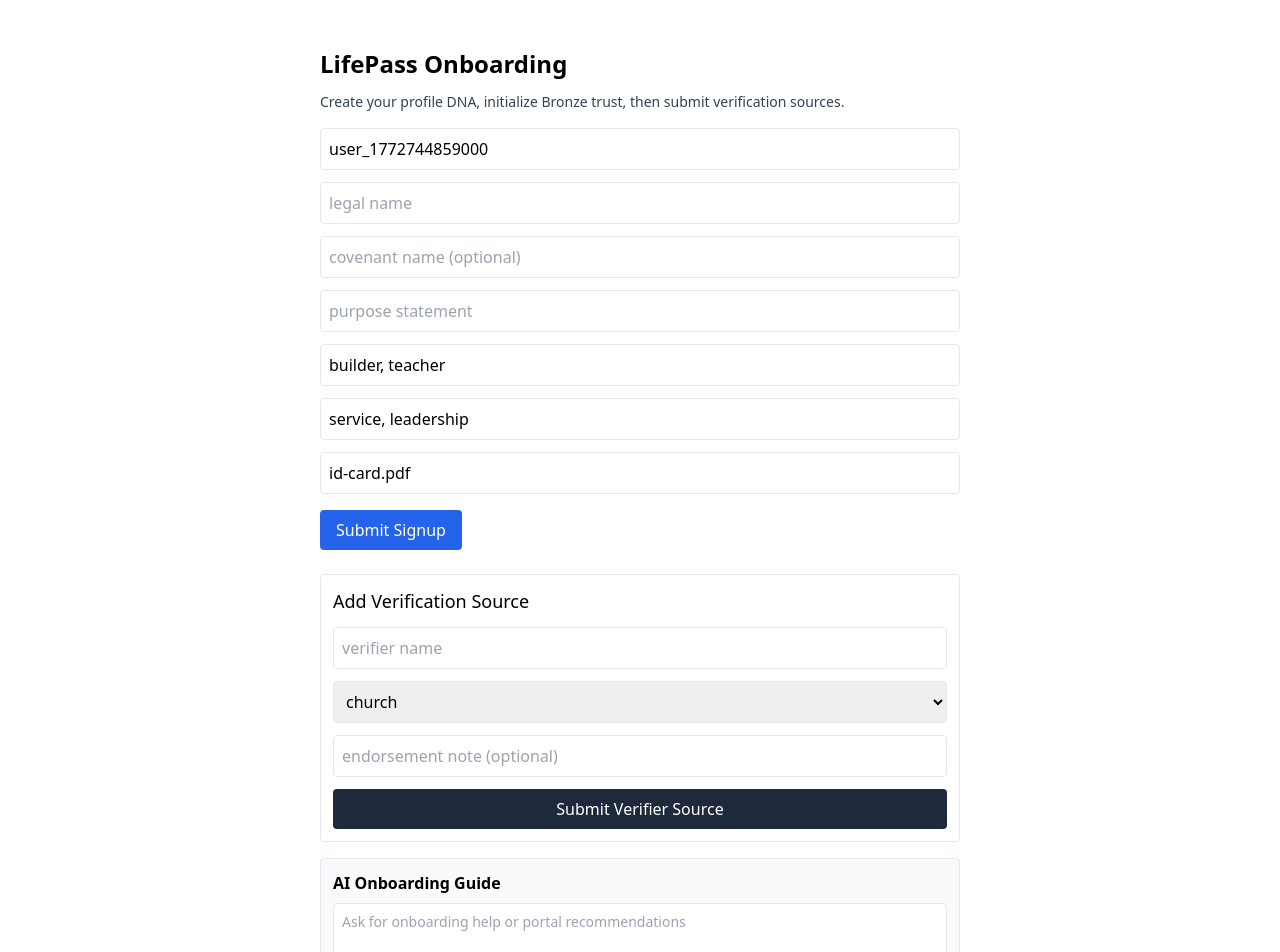
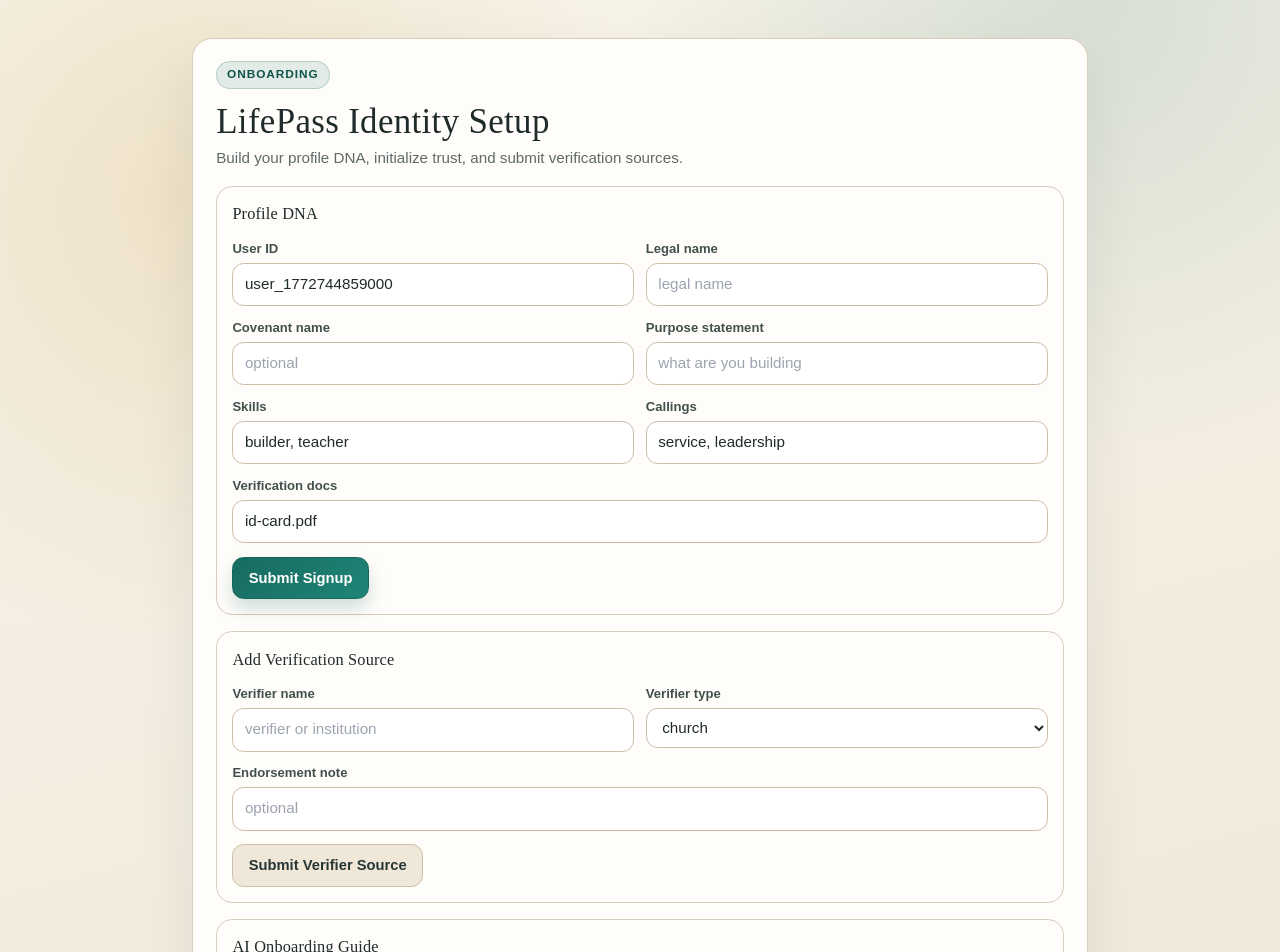
Before and after one commit to lifeservicesaccess/lifepass-monorepo, a Next.js app in the folder apps/web/: page /signup in a window 1280 px wide. Shown: the top 952 px of the page. Built offline with nearby package versions, Linux system fonts and the light colour scheme; no server answers; what @rainbow-me/rainbowkit, @wagmi/core, wagmi would draw is missing.

Commit message:
feat(web): LifePass design system visual refresh across all pages

```diff
--- a/apps/web/components/GuideChat.js
+++ b/apps/web/components/GuideChat.js
@@ -35,23 +35,30 @@ export default function GuideChat({ userId }) {
   }
 
   return (
-    <section className="border rounded p-3 mt-4 bg-slate-50">
-      <h3 className="font-semibold mb-2">AI Onboarding Guide</h3>
+    <section className="lp-panel">
+      <h3 className="lp-panel-title">AI Onboarding Guide</h3>
+      <p className="lp-subtitle">Ask for next steps, trust-building ideas, or portal recommendations.</p>
+      <div style={{ marginTop: '0.72rem' }}>
+        <label className="lp-label" htmlFor="guideMessage">Message</label>
         <textarea
-        className="w-full border rounded p-2 text-sm"
+          id="guideMessage"
+          className="lp-textarea"
           rows={3}
           value={message}
           onChange={(e) => setMessage(e.target.value)}
           placeholder="Ask for onboarding help or portal recommendations"
         />
+      </div>
+      <div className="lp-actions">
         <button
-        className="mt-2 bg-slate-900 text-white px-3 py-1 rounded disabled:opacity-50"
+          className="lp-button-secondary"
           disabled={!message || !userId || loading}
           onClick={askGuide}
         >
           {loading ? 'Asking...' : 'Ask Guide'}
         </button>
-      {reply ? <p className="text-sm mt-3">{reply}</p> : null}
+      </div>
+      {reply ? <p className="lp-status">{reply}</p> : null}
     </section>
   );
 }
--- a/apps/web/pages/dashboard.js
+++ b/apps/web/pages/dashboard.js
@@ -23,7 +23,7 @@ export default function DashboardPage() {
       const res = await axios.get(apiPath(`/users/${encodeURIComponent(userId)}/dashboard`));
       if (res.data?.success) {
         setData(res.data);
-        setStatus('Loaded');
+        setStatus('Loaded profile and trust snapshot.');
       } else {
         setStatus(res.data?.error || 'Failed to load dashboard');
       }
@@ -34,25 +34,46 @@ export default function DashboardPage() {
   }
 
   return (
-    <main className="max-w-2xl mx-auto p-4 mt-8">
-      <h1 className="text-2xl font-semibold mb-3">LifePass Dashboard</h1>
-      <div className="flex gap-2">
-        <input className="border rounded p-2 flex-1" value={userId} onChange={(e) => setUserId(e.target.value)} placeholder="Enter userId" />
-        <button className="bg-slate-900 text-white px-4 rounded" onClick={loadDashboard} disabled={!userId}>Load</button>
+    <main className="lp-page">
+      <div className="lp-shell">
+        <span className="lp-kicker">Trust Lens</span>
+        <h1 className="lp-title">LifePass Dashboard</h1>
+        <p className="lp-subtitle">Fetch a user snapshot to inspect profile, trust level, and mint readiness context.</p>
+
+        <section className="lp-panel">
+          <h2 className="lp-panel-title">Lookup</h2>
+          <div className="lp-grid lp-grid-2" style={{ marginTop: '0.76rem' }}>
+            <div>
+              <label className="lp-label" htmlFor="dashboardUserId">User ID</label>
+              <input
+                id="dashboardUserId"
+                className="lp-input"
+                value={userId}
+                onChange={(e) => setUserId(e.target.value)}
+                placeholder="Enter userId"
+              />
+            </div>
+            <div className="lp-actions" style={{ alignItems: 'end', marginTop: 0 }}>
+              <button className="lp-button" onClick={loadDashboard} disabled={!userId}>Load Snapshot</button>
+            </div>
+          </div>
+          {status ? <p className="lp-status">{status}</p> : null}
+        </section>
+
+        {data ? (
+          <section className="lp-panel">
+            <h2 className="lp-panel-title">Snapshot</h2>
+            <div className="lp-kv">
+              <p><span>Name:</span>{data.profile?.name || 'N/A'}</p>
+              <p><span>Purpose:</span>{data.profile?.purpose || 'N/A'}</p>
+              <p><span>Verification:</span>{data.profile?.verificationStatus || 'N/A'}</p>
+              <p><span>Trust score:</span>{data.trust?.score}</p>
+              <p><span>Trust level:</span>{data.trust?.level}</p>
+              <p><span>Reason:</span>{data.trust?.reason}</p>
+            </div>
+          </section>
+        ) : null}
       </div>
-      {status ? <p className="mt-3 text-sm">{status}</p> : null}
-      {data ? (
-        <section className="mt-4 border rounded p-3 bg-white">
-          <h2 className="font-semibold">Profile</h2>
-          <p className="text-sm">Name: {data.profile?.name || 'N/A'}</p>
-          <p className="text-sm">Purpose: {data.profile?.purpose || 'N/A'}</p>
-          <p className="text-sm">Verification: {data.profile?.verificationStatus || 'N/A'}</p>
-          <h3 className="font-semibold mt-3">Trust Score</h3>
-          <p className="text-sm">Score: {data.trust?.score}</p>
-          <p className="text-sm">Level: {data.trust?.level}</p>
-          <p className="text-sm">Reason: {data.trust?.reason}</p>
-        </section>
-      ) : null}
     </main>
   );
 }
--- a/apps/web/pages/index.js
+++ b/apps/web/pages/index.js
@@ -2,7 +2,6 @@ import React, { useState } from 'react';
 import axios from 'axios';
 import Link from 'next/link';
 
-// Import RainbowKit and wagmi hooks for wallet connection
 import { ConnectButton } from '@rainbow-me/rainbowkit';
 import { useAccount } from 'wagmi';
 
@@ -14,7 +13,6 @@ function normalizeBaseUrl(baseUrl) {
 function apiPath(pathname) {
   const configured = normalizeBaseUrl(process.env.NEXT_PUBLIC_API_BASE_URL);
   if (!configured) {
-    // In local dev, relative paths rely on Next.js rewrites in next.config.js.
     return pathname;
   }
   return `${configured}${pathname}`;
@@ -32,29 +30,18 @@ function apiTargetLabel() {
   return 'relative paths (same origin)';
 }
 
-/**
- * Home page for the LifePass web portal.  This simple interface allows a user to
- * input their birth year and wallet address, submit a zero‑knowledge proof of
- * being over 18, and mint a LifePass Soulbound Token via the backend API.  In a
- * real application the proof would be generated off‑chain using snarkjs and
- * integrated with a wallet provider such as WalletConnect or MetaMask.
- */
 export default function Home() {
   const [birthYear, setBirthYear] = useState('');
   const [status, setStatus] = useState('');
   const apiTarget = apiTargetLabel();
 
-  // Retrieve the connected wallet address from wagmi.  When the user
-  // connects their wallet via the ConnectButton, this hook will update.
   const { address: wallet } = useAccount();
 
   async function handleMint() {
     try {
-      setStatus('Generating proof…');
+      setStatus('Generating proof...');
       const currentYear = new Date().getFullYear();
       const is_over_18 = currentYear - parseInt(birthYear || '0', 10) >= 18 ? 1 : 0;
-      // Submit the proof. In local/demo mode we send a bytes-like placeholder that
-      // matches the API contract while publicSignals carries the age predicate.
       const proofRes = await axios.post(apiPath('/proof/submit'), {
         proof: '0x1234',
         publicSignals: { is_over_18 }
@@ -63,7 +50,7 @@ export default function Home() {
         setStatus('Proof failed: ' + (proofRes.data.error || 'unknown error'));
         return;
       }
-      setStatus('Proof verified. Minting token…');
+      setStatus('Proof verified. Minting token...');
       const tokenId = Math.floor(Math.random() * 1e9);
       const meta = {
         purpose: 'LifePass',
@@ -72,9 +59,6 @@ export default function Home() {
         didUri: ''
       };
       const mintRes = await axios.post(apiPath('/sbt/mint'), {
-        // Use the connected wallet address for minting.  The backend will
-        // submit the transaction on behalf of the user.  Ensure the user
-        // has connected a wallet before attempting to mint.
         to: wallet,
         tokenId,
         metadata: meta
@@ -82,15 +66,13 @@ export default function Home() {
       if (!mintRes.data.success) {
         const reasonSuffix = mintRes.data.reason ? ` (reason: ${mintRes.data.reason})` : '';
         setStatus('Mint failed: ' + (mintRes.data.error || 'unknown error') + reasonSuffix);
-      } else {
-        if (mintRes.data.simulated) {
+      } else if (mintRes.data.simulated) {
         const reasonSuffix = mintRes.data.chainError
           ? ` (on-chain reason: ${mintRes.data.chainError})`
           : '';
         setStatus('Mint simulated (dev mode). Transaction reference: ' + mintRes.data.txHash + reasonSuffix);
       } else {
         setStatus('Mint successful on-chain. Transaction hash: ' + mintRes.data.txHash);
-        }
       }
     } catch (err) {
       console.error(err);
@@ -104,43 +86,59 @@ export default function Home() {
   }
 
   return (
-    <main className="max-w-xl mx-auto mt-8 p-4">
-      <div className="mb-3 rounded border border-slate-300 bg-slate-50 px-3 py-2 text-xs text-slate-700">
+    <main className="lp-page">
+      <div className="lp-shell">
+        <span className="lp-kicker">Identity Rail</span>
+        <h1 className="lp-title">LifePass Mint Portal</h1>
+        <p className="lp-subtitle">Generate age proof and mint your Soulbound pass against the active API target.</p>
+
+        <div className="lp-nav">
+          <Link href="/signup">Onboarding</Link>
+          <Link href="/dashboard">Dashboard</Link>
+        </div>
+
+        <div className="lp-badge">
           <span className="font-semibold">API target:</span>{' '}
-        <span className="font-mono break-all">{apiTarget}</span>
+          <span className="lp-mono">{apiTarget}</span>
         </div>
-      <h1 className="text-2xl font-semibold mb-2">LifePass SBT Minting</h1>
-      <p className="text-sm mb-2">
-        <Link className="underline" href="/signup">Onboarding</Link>
-        {' | '}
-        <Link className="underline" href="/dashboard">Dashboard</Link>
-      </p>
-      <p className="text-sm text-slate-700 mb-4">Enter your birth year and connect your wallet to mint a LifePass soulbound token.</p>
-      <div className="mb-4">
-        <label className="flex items-center gap-2">
-          <span className="text-sm">Birth year:</span>
+
+        <section className="lp-panel">
+          <h2 className="lp-panel-title">Mint Input</h2>
+          <p className="lp-subtitle">Connect wallet, enter birth year, then submit proof and mint in one step.</p>
+
+          <div className="lp-grid lp-grid-2" style={{ marginTop: '0.8rem' }}>
+            <div>
+              <label className="lp-label" htmlFor="birthYear">Birth year</label>
               <input
-            className="border rounded px-2 py-1 w-32"
+                id="birthYear"
+                className="lp-input"
                 type="number"
                 value={birthYear}
                 onChange={(e) => setBirthYear(e.target.value)}
                 placeholder="e.g. 2000"
               />
-        </label>
             </div>
-      <div className="mb-4">
+            <div>
+              <label className="lp-label">Wallet connection</label>
+              <div className="lp-panel" style={{ marginTop: 0, padding: '0.52rem', borderStyle: 'dashed' }}>
                 <ConnectButton showBalance={false} />
               </div>
+            </div>
+          </div>
+
+          <div className="lp-actions">
             <button
               onClick={handleMint}
               disabled={!birthYear || !wallet}
-        className="bg-blue-600 text-white px-4 py-2 rounded disabled:opacity-50"
+              className="lp-button"
             >
               Submit Proof & Mint
             </button>
-      {status && (
-        <p className="mt-4 text-sm text-slate-800">{status}</p>
-      )}
+          </div>
+
+          {status && <p className="lp-status">{status}</p>}
+        </section>
+      </div>
     </main>
   );
 }
--- a/apps/web/pages/signup.js
+++ b/apps/web/pages/signup.js
@@ -70,23 +70,61 @@ export default function SignupPage() {
   }
 
   return (
-    <main className="max-w-2xl mx-auto p-4 mt-8">
-      <h1 className="text-2xl font-semibold mb-3">LifePass Onboarding</h1>
-      <p className="text-sm text-slate-700 mb-4">Create your profile DNA, initialize Bronze trust, then submit verification sources.</p>
-      <div className="grid gap-3">
-        <input className="border rounded p-2" value={userId} onChange={(e) => setUserId(e.target.value)} placeholder="userId" />
-        <input className="border rounded p-2" value={legalName} onChange={(e) => setLegalName(e.target.value)} placeholder="legal name" />
-        <input className="border rounded p-2" value={covenantName} onChange={(e) => setCovenantName(e.target.value)} placeholder="covenant name (optional)" />
-        <input className="border rounded p-2" value={purposeStatement} onChange={(e) => setPurposeStatement(e.target.value)} placeholder="purpose statement" />
-        <input className="border rounded p-2" value={skills} onChange={(e) => setSkills(e.target.value)} placeholder="skills (comma-separated)" />
-        <input className="border rounded p-2" value={callings} onChange={(e) => setCallings(e.target.value)} placeholder="callings (comma-separated)" />
-        <input className="border rounded p-2" value={docs} onChange={(e) => setDocs(e.target.value)} placeholder="verification docs (comma-separated)" />
+    <main className="lp-page">
+      <div className="lp-shell">
+        <span className="lp-kicker">Onboarding</span>
+        <h1 className="lp-title">LifePass Identity Setup</h1>
+        <p className="lp-subtitle">Build your profile DNA, initialize trust, and submit verification sources.</p>
+
+        <section className="lp-panel">
+          <h2 className="lp-panel-title">Profile DNA</h2>
+          <div className="lp-grid lp-grid-2" style={{ marginTop: '0.75rem' }}>
+            <div>
+              <label className="lp-label" htmlFor="userId">User ID</label>
+              <input id="userId" className="lp-input" value={userId} onChange={(e) => setUserId(e.target.value)} placeholder="userId" />
             </div>
-      <button className="mt-4 bg-blue-600 text-white px-4 py-2 rounded" onClick={submitSignup}>Submit Signup</button>
-      <div className="mt-6 border rounded p-3 grid gap-3">
-        <h2 className="text-lg font-medium">Add Verification Source</h2>
-        <input className="border rounded p-2" value={verifierName} onChange={(e) => setVerifierName(e.target.value)} placeholder="verifier name" />
-        <select className="border rounded p-2" value={verifierType} onChange={(e) => setVerifierType(e.target.value)}>
+            <div>
+              <label className="lp-label" htmlFor="legalName">Legal name</label>
+              <input id="legalName" className="lp-input" value={legalName} onChange={(e) => setLegalName(e.target.value)} placeholder="legal name" />
+            </div>
+            <div>
+              <label className="lp-label" htmlFor="covenantName">Covenant name</label>
+              <input id="covenantName" className="lp-input" value={covenantName} onChange={(e) => setCovenantName(e.target.value)} placeholder="optional" />
+            </div>
+            <div>
+              <label className="lp-label" htmlFor="purposeStatement">Purpose statement</label>
+              <input id="purposeStatement" className="lp-input" value={purposeStatement} onChange={(e) => setPurposeStatement(e.target.value)} placeholder="what are you building" />
+            </div>
+            <div>
+              <label className="lp-label" htmlFor="skills">Skills</label>
+              <input id="skills" className="lp-input" value={skills} onChange={(e) => setSkills(e.target.value)} placeholder="comma-separated" />
+            </div>
+            <div>
+              <label className="lp-label" htmlFor="callings">Callings</label>
+              <input id="callings" className="lp-input" value={callings} onChange={(e) => setCallings(e.target.value)} placeholder="comma-separated" />
+            </div>
+          </div>
+
+          <div style={{ marginTop: '0.72rem' }}>
+            <label className="lp-label" htmlFor="docs">Verification docs</label>
+            <input id="docs" className="lp-input" value={docs} onChange={(e) => setDocs(e.target.value)} placeholder="comma-separated" />
+          </div>
+
+          <div className="lp-actions">
+            <button className="lp-button" onClick={submitSignup}>Submit Signup</button>
+          </div>
+        </section>
+
+        <section className="lp-panel">
+          <h2 className="lp-panel-title">Add Verification Source</h2>
+          <div className="lp-grid lp-grid-2" style={{ marginTop: '0.75rem' }}>
+            <div>
+              <label className="lp-label" htmlFor="verifierName">Verifier name</label>
+              <input id="verifierName" className="lp-input" value={verifierName} onChange={(e) => setVerifierName(e.target.value)} placeholder="verifier or institution" />
+            </div>
+            <div>
+              <label className="lp-label" htmlFor="verifierType">Verifier type</label>
+              <select id="verifierType" className="lp-select" value={verifierType} onChange={(e) => setVerifierType(e.target.value)}>
                 <option value="church">church</option>
                 <option value="school">school</option>
                 <option value="co-op">co-op</option>
@@ -94,12 +132,23 @@ export default function SignupPage() {
                 <option value="leader">leader</option>
                 <option value="other">other</option>
               </select>
-        <input className="border rounded p-2" value={endorsement} onChange={(e) => setEndorsement(e.target.value)} placeholder="endorsement note (optional)" />
-        <button className="bg-slate-800 text-white px-4 py-2 rounded" onClick={submitVerifier}>Submit Verifier Source</button>
             </div>
-      {status ? <p className="mt-3 text-sm">{status}</p> : null}
-      {trustLevel ? <p className="mt-1 text-sm text-emerald-700">Current trust tier: {trustLevel}</p> : null}
+          </div>
+
+          <div style={{ marginTop: '0.72rem' }}>
+            <label className="lp-label" htmlFor="endorsement">Endorsement note</label>
+            <input id="endorsement" className="lp-input" value={endorsement} onChange={(e) => setEndorsement(e.target.value)} placeholder="optional" />
+          </div>
+
+          <div className="lp-actions">
+            <button className="lp-button-secondary" onClick={submitVerifier}>Submit Verifier Source</button>
+          </div>
+        </section>
+
+        {status ? <p className="lp-status">{status}</p> : null}
+        {trustLevel ? <p className="lp-subtitle lp-note-success" style={{ marginTop: '0.55rem' }}>Current trust tier: {trustLevel}</p> : null}
         <GuideChat userId={userId} />
+      </div>
     </main>
   );
 }
--- a/apps/web/styles/globals.css
+++ b/apps/web/styles/globals.css
@@ -2,4 +2,252 @@
 @tailwind components;
 @tailwind utilities;
 
-/* You can add global styles below */
+@import url('https://fonts.googleapis.com/css2?family=Manrope:wght@400;500;600;700;800&family=Fraunces:opsz,wght@9..144,600;9..144,700&display=swap');
+
+:root {
+	--lp-bg: #f8f4ea;
+	--lp-bg-soft: #efe7d8;
+	--lp-ink: #1f2a2a;
+	--lp-muted: #5e6a67;
+	--lp-card: #fffdfa;
+	--lp-line: #d8ccba;
+	--lp-accent: #176b5f;
+	--lp-accent-strong: #0f544a;
+	--lp-highlight: #c58f2a;
+	--lp-danger: #b0442b;
+	--lp-success: #1f7a45;
+}
+
+html,
+body,
+#__next {
+	min-height: 100%;
+}
+
+body {
+	font-family: 'Manrope', sans-serif;
+	color: var(--lp-ink);
+	background:
+		radial-gradient(circle at 15% 15%, rgba(197, 143, 42, 0.17), transparent 30%),
+		radial-gradient(circle at 85% 0%, rgba(23, 107, 95, 0.14), transparent 28%),
+		linear-gradient(165deg, var(--lp-bg) 0%, var(--lp-bg-soft) 100%);
+}
+
+h1,
+h2,
+h3 {
+	font-family: 'Fraunces', serif;
+	letter-spacing: 0.01em;
+}
+
+.lp-page {
+	min-height: 100vh;
+	padding: 2rem 1rem 2.75rem;
+}
+
+.lp-shell {
+	max-width: 56rem;
+	margin: 0 auto;
+	background: color-mix(in srgb, var(--lp-card) 92%, white 8%);
+	border: 1px solid var(--lp-line);
+	border-radius: 1.25rem;
+	box-shadow: 0 22px 60px rgba(31, 42, 42, 0.08);
+	padding: 1.1rem 1.1rem 1.25rem;
+}
+
+.lp-kicker {
+	display: inline-block;
+	font-size: 0.74rem;
+	font-weight: 700;
+	text-transform: uppercase;
+	letter-spacing: 0.08em;
+	color: var(--lp-accent-strong);
+	background: rgba(23, 107, 95, 0.12);
+	border: 1px solid rgba(23, 107, 95, 0.22);
+	border-radius: 999px;
+	padding: 0.26rem 0.62rem;
+}
+
+.lp-title {
+	margin-top: 0.8rem;
+	font-size: clamp(1.55rem, 3.6vw, 2.18rem);
+	line-height: 1.12;
+}
+
+.lp-subtitle {
+	margin-top: 0.4rem;
+	color: var(--lp-muted);
+	font-size: 0.95rem;
+}
+
+.lp-nav {
+	margin-top: 0.85rem;
+	display: flex;
+	flex-wrap: wrap;
+	gap: 0.7rem;
+	font-size: 0.86rem;
+}
+
+.lp-nav a {
+	color: var(--lp-accent-strong);
+	text-decoration: none;
+	border-bottom: 1px dashed rgba(15, 84, 74, 0.45);
+}
+
+.lp-nav a:hover {
+	border-bottom-style: solid;
+}
+
+.lp-badge {
+	margin-top: 0.8rem;
+	border-radius: 0.8rem;
+	border: 1px solid var(--lp-line);
+	background: #f6f1e8;
+	padding: 0.55rem 0.72rem;
+	font-size: 0.76rem;
+	color: #4b5855;
+}
+
+.lp-mono {
+	font-family: ui-monospace, SFMono-Regular, Menlo, Consolas, monospace;
+	font-size: 0.73rem;
+	word-break: break-word;
+	color: #33413f;
+}
+
+.lp-panel {
+	margin-top: 1rem;
+	border: 1px solid var(--lp-line);
+	border-radius: 1rem;
+	background: var(--lp-card);
+	padding: 0.95rem;
+}
+
+.lp-panel-title {
+	font-size: 1.02rem;
+	margin-bottom: 0.32rem;
+}
+
+.lp-grid {
+	display: grid;
+	gap: 0.72rem;
+}
+
+.lp-grid-2 {
+	grid-template-columns: 1fr;
+}
+
+.lp-label {
+	display: block;
+	font-size: 0.82rem;
+	font-weight: 700;
+	color: #42504d;
+	margin-bottom: 0.28rem;
+}
+
+.lp-input,
+.lp-select,
+.lp-textarea {
+	width: 100%;
+	border: 1px solid #ccbda8;
+	border-radius: 0.72rem;
+	background: #fff;
+	color: var(--lp-ink);
+	padding: 0.58rem 0.72rem;
+	font-size: 0.95rem;
+}
+
+.lp-input:focus,
+.lp-select:focus,
+.lp-textarea:focus {
+	outline: 2px solid rgba(23, 107, 95, 0.22);
+	outline-offset: 1px;
+	border-color: var(--lp-accent);
+}
+
+.lp-textarea {
+	min-height: 6rem;
+	resize: vertical;
+}
+
+.lp-actions {
+	margin-top: 0.84rem;
+	display: flex;
+	flex-wrap: wrap;
+	gap: 0.58rem;
+}
+
+.lp-button,
+.lp-button-secondary {
+	border-radius: 0.72rem;
+	font-weight: 700;
+	font-size: 0.92rem;
+	padding: 0.58rem 0.96rem;
+	transition: transform 120ms ease, box-shadow 120ms ease, background-color 120ms ease;
+}
+
+.lp-button {
+	color: #fff;
+	background: linear-gradient(140deg, var(--lp-accent), #1f8577);
+	border: 1px solid #16665b;
+	box-shadow: 0 10px 18px rgba(23, 107, 95, 0.2);
+}
+
+.lp-button:hover {
+	transform: translateY(-1px);
+	box-shadow: 0 14px 24px rgba(23, 107, 95, 0.25);
+}
+
+.lp-button-secondary {
+	color: #273534;
+	background: #efe7d8;
+	border: 1px solid #ccbea9;
+}
+
+.lp-button:disabled,
+.lp-button-secondary:disabled {
+	opacity: 0.54;
+	cursor: not-allowed;
+	transform: none;
+	box-shadow: none;
+}
+
+.lp-status {
+	margin-top: 0.9rem;
+	border-left: 4px solid var(--lp-highlight);
+	background: #fbf5e8;
+	border-radius: 0.58rem;
+	padding: 0.62rem 0.72rem;
+	font-size: 0.9rem;
+	color: #404e4b;
+}
+
+.lp-note-success {
+	color: var(--lp-success);
+}
+
+.lp-kv {
+	margin-top: 0.7rem;
+	display: grid;
+	gap: 0.36rem;
+	font-size: 0.9rem;
+}
+
+.lp-kv span {
+	color: var(--lp-muted);
+	margin-right: 0.33rem;
+}
+
+@media (min-width: 768px) {
+	.lp-page {
+		padding-top: 2.4rem;
+	}
+
+	.lp-shell {
+		padding: 1.35rem 1.45rem 1.55rem;
+	}
+
+	.lp-grid-2 {
+		grid-template-columns: 1fr 1fr;
+	}
+}
```
Lines whose indentation alone changed are shown as unchanged.
